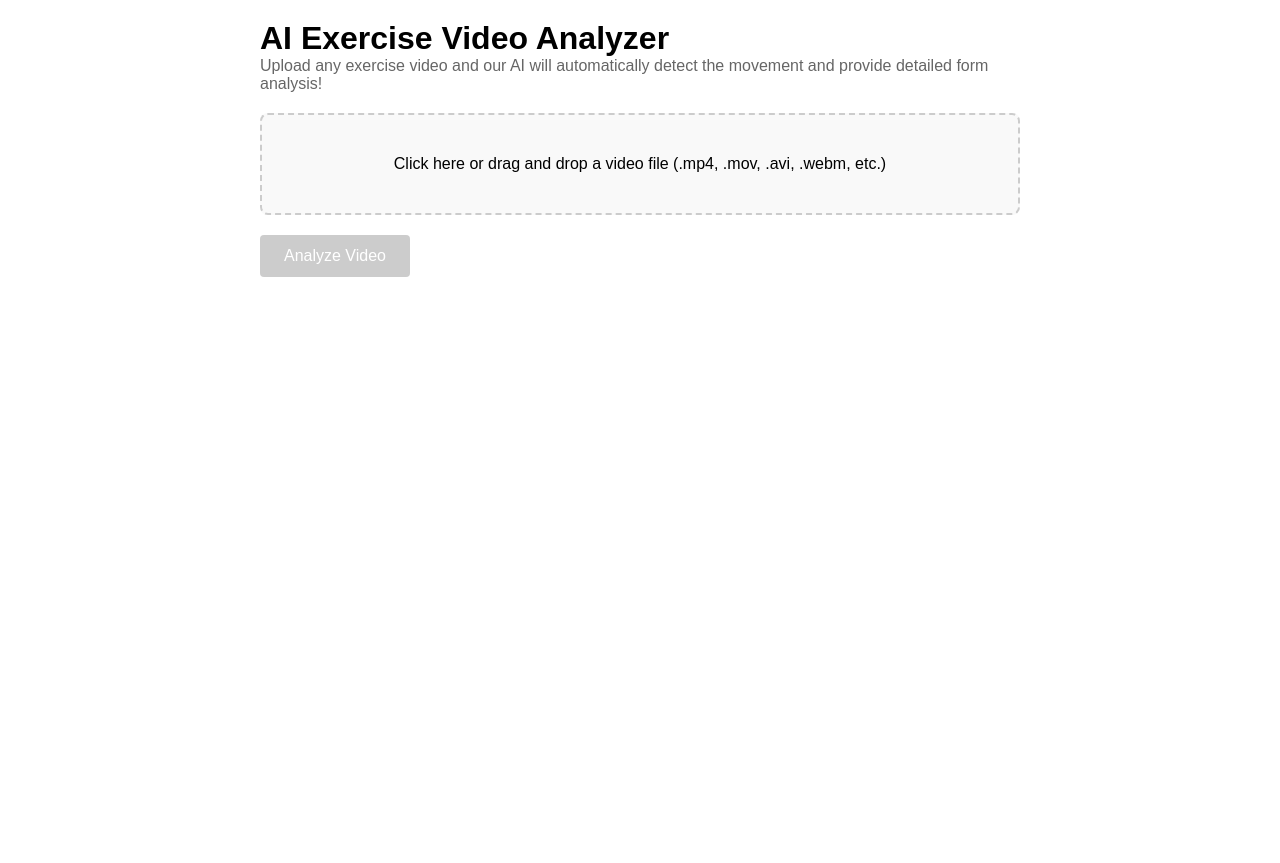
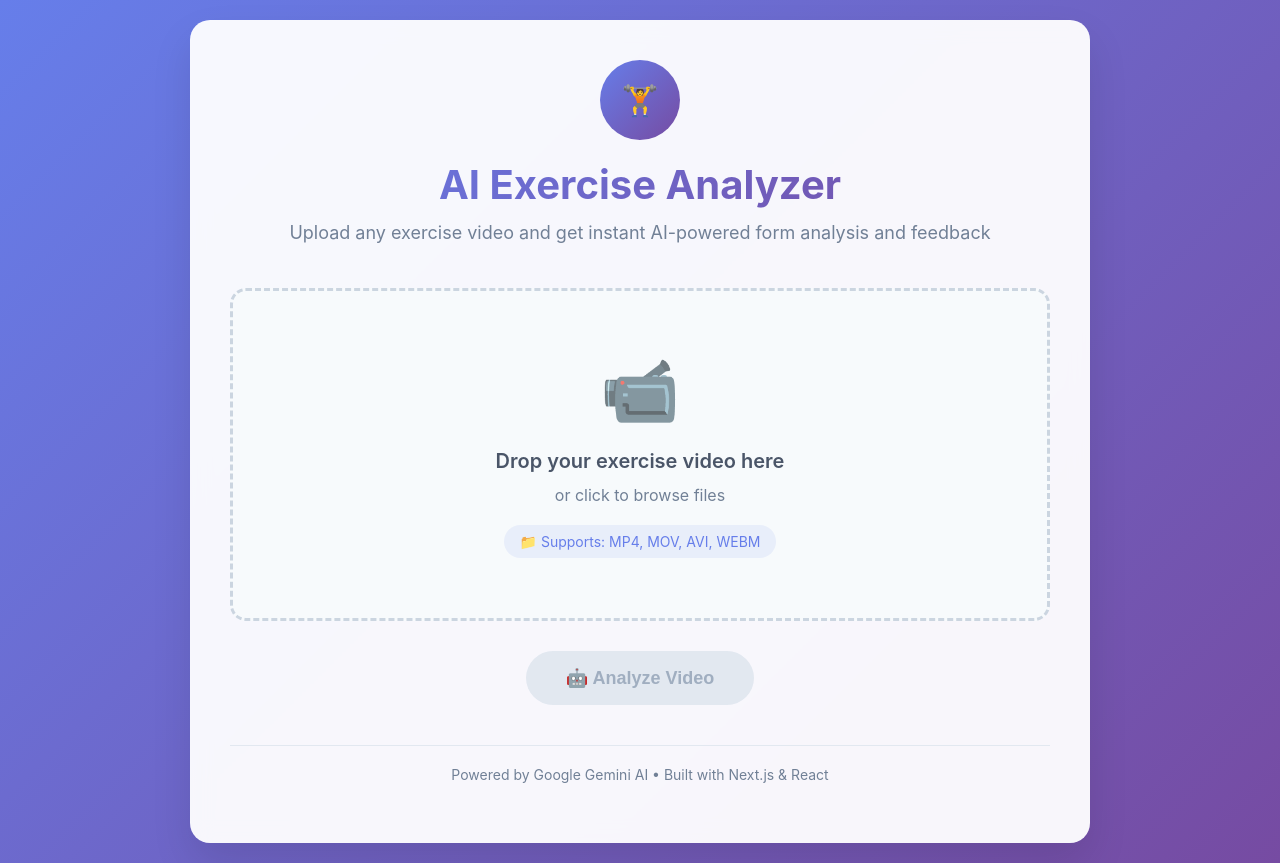
Before and after one commit to ritvikiscool9/terra2025, a Next.js app in the folder terrahacks2/: page / in a window 1280 px wide. Before the commit the page ends 800 px from the top, so only its background shows below. Built offline with nearby package versions, Linux system fonts and the light colour scheme.

Commit message:
Giving it a fresh UI

```diff
--- a/terrahacks2/src/components/VideoAnalyzer.tsx
+++ b/terrahacks2/src/components/VideoAnalyzer.tsx
@@ -97,32 +97,85 @@ export default function VideoAnalyzer() {
 
   return (
     <div style={{
-      maxWidth: '800px',
+      minHeight: '100vh',
+      background: 'linear-gradient(135deg, #667eea 0%, #764ba2 100%)',
+      padding: '20px',
+      fontFamily: '-apple-system, BlinkMacSystemFont, "Segoe UI", Roboto, "Helvetica Neue", Arial, sans-serif'
+    }}>
+      <div style={{
+        maxWidth: '900px',
         margin: '0 auto',
-      padding: '20px',
-      color: '#000000',
-      backgroundColor: '#ffffff'
+        backgroundColor: 'rgba(255, 255, 255, 0.95)',
+        borderRadius: '20px',
+        padding: '40px',
+        boxShadow: '0 20px 40px rgba(0, 0, 0, 0.1)',
+        backdropFilter: 'blur(10px)'
       }}>
-      <h1 style={{ color: '#000000' }}>AI Exercise Video Analyzer</h1>
-      <p style={{ color: '#666666', marginBottom: '20px', fontSize: '16px' }}>
-        Upload any exercise video and our AI will automatically detect the movement and provide detailed form analysis!
+        <div style={{ textAlign: 'center', marginBottom: '40px' }}>
+          <div style={{
+            width: '80px',
+            height: '80px',
+            background: 'linear-gradient(135deg, #667eea 0%, #764ba2 100%)',
+            borderRadius: '50%',
+            margin: '0 auto 20px',
+            display: 'flex',
+            alignItems: 'center',
+            justifyContent: 'center',
+            fontSize: '30px'
+          }}>
+            🏋️
+          </div>
+          <h1 style={{
+            color: '#2d3748',
+            fontSize: '2.5rem',
+            fontWeight: '700',
+            margin: '0 0 10px 0',
+            background: 'linear-gradient(135deg, #667eea 0%, #764ba2 100%)',
+            WebkitBackgroundClip: 'text',
+            WebkitTextFillColor: 'transparent',
+            backgroundClip: 'text'
+          }}>
+            AI Exercise Analyzer
+          </h1>
+          <p style={{
+            color: '#718096',
+            fontSize: '18px',
+            margin: '0',
+            lineHeight: '1.6'
+          }}>
+            Upload any exercise video and get instant AI-powered form analysis and feedback
           </p>
+        </div>
 
         {/* File Upload Area */}
         <div
           onDrop={handleDrop}
           onDragOver={handleDragOver}
           style={{
-          border: '2px dashed #ccc',
-          borderRadius: '8px',
-          padding: '40px',
+            border: selectedFile ? '3px solid #667eea' : '3px dashed #cbd5e0',
+            borderRadius: '16px',
+            padding: '60px 40px',
             textAlign: 'center',
-          marginBottom: '20px',
+            marginBottom: '30px',
             cursor: 'pointer',
-          backgroundColor: '#f9f9f9',
-          color: '#000000'
+            backgroundColor: selectedFile ? 'rgba(102, 126, 234, 0.05)' : '#f7fafc',
+            transition: 'all 0.3s ease',
+            position: 'relative',
+            overflow: 'hidden'
           }}
           onClick={() => fileInputRef.current?.click()}
+          onMouseEnter={(e) => {
+            if (!selectedFile) {
+              e.currentTarget.style.borderColor = '#667eea';
+              e.currentTarget.style.backgroundColor = 'rgba(102, 126, 234, 0.05)';
+            }
+          }}
+          onMouseLeave={(e) => {
+            if (!selectedFile) {
+              e.currentTarget.style.borderColor = '#cbd5e0';
+              e.currentTarget.style.backgroundColor = '#f7fafc';
+            }
+          }}
         >
           <input
             ref={fileInputRef}
@@ -131,106 +184,290 @@ export default function VideoAnalyzer() {
             onChange={handleFileSelect}
             style={{ display: 'none' }}
           />
+
+          <div style={{
+            fontSize: '4rem',
+            marginBottom: '20px',
+            opacity: 0.7
+          }}>
+            {selectedFile ? '✅' : '📹'}
+          </div>
+
           {selectedFile ? (
-          <p>Selected: {selectedFile.name}</p>
+            <div>
+              <p style={{
+                color: '#667eea',
+                fontSize: '18px',
+                fontWeight: '600',
+                margin: '0 0 8px 0'
+              }}>
+                ✨ Video Selected!
+              </p>
+              <p style={{
+                color: '#4a5568',
+                fontSize: '16px',
+                margin: '0'
+              }}>
+                {selectedFile.name}
+              </p>
+            </div>
           ) : (
-          <p>Click here or drag and drop a video file (.mp4, .mov, .avi, .webm, etc.)</p>
+            <div>
+              <p style={{
+                color: '#4a5568',
+                fontSize: '20px',
+                fontWeight: '600',
+                margin: '0 0 12px 0'
+              }}>
+                Drop your exercise video here
+              </p>
+              <p style={{
+                color: '#718096',
+                fontSize: '16px',
+                margin: '0 0 20px 0'
+              }}>
+                or click to browse files
+              </p>
+              <div style={{
+                display: 'inline-flex',
+                alignItems: 'center',
+                gap: '8px',
+                backgroundColor: 'rgba(102, 126, 234, 0.1)',
+                padding: '8px 16px',
+                borderRadius: '20px',
+                fontSize: '14px',
+                color: '#667eea'
+              }}>
+                📁 Supports: MP4, MOV, AVI, WEBM
+              </div>
+            </div>
           )}
         </div>
 
       {/* Video Preview */}
       {videoPreview && (
-        <div style={{ marginBottom: '20px' }}>
-          <h3 style={{ color: '#000000' }}>Video Preview:</h3>
+        <div style={{
+          marginBottom: '30px',
+          backgroundColor: '#ffffff',
+          borderRadius: '16px',
+          padding: '24px',
+          boxShadow: '0 4px 12px rgba(0, 0, 0, 0.05)',
+          border: '1px solid #e2e8f0'
+        }}>
+          <h3 style={{
+            color: '#2d3748',
+            fontSize: '20px',
+            fontWeight: '600',
+            margin: '0 0 20px 0',
+            display: 'flex',
+            alignItems: 'center',
+            gap: '10px'
+          }}>
+            🎬 Video Preview
+          </h3>
+          <div style={{
+            borderRadius: '12px',
+            overflow: 'hidden',
+            boxShadow: '0 8px 25px rgba(0, 0, 0, 0.15)'
+          }}>
             <video
               src={videoPreview}
               controls
               style={{
                 width: '100%',
-              maxWidth: '400px',
+                maxWidth: '500px',
                 height: 'auto',
-              border: '1px solid #ddd',
-              borderRadius: '4px'
+                display: 'block',
+                margin: '0 auto'
               }}
             />
+          </div>
         </div>
       )}
 
       {/* Analyze Button */}
-      <div style={{ marginBottom: '20px' }}>
+      <div style={{
+        textAlign: 'center',
+        marginBottom: '40px'
+      }}>
         <button
           onClick={analyzeVideo}
           disabled={!selectedFile || isLoading}
           style={{
-            padding: '12px 24px',
-            fontSize: '16px',
-            backgroundColor: selectedFile && !isLoading ? '#0070f3' : '#ccc',
-            color: 'white',
+            padding: '16px 40px',
+            fontSize: '18px',
+            fontWeight: '600',
+            background: selectedFile && !isLoading
+              ? 'linear-gradient(135deg, #667eea 0%, #764ba2 100%)'
+              : '#e2e8f0',
+            color: selectedFile && !isLoading ? 'white' : '#a0aec0',
             border: 'none',
-            borderRadius: '4px',
-            cursor: selectedFile && !isLoading ? 'pointer' : 'not-allowed'
+            borderRadius: '50px',
+            cursor: selectedFile && !isLoading ? 'pointer' : 'not-allowed',
+            transition: 'all 0.3s ease',
+            boxShadow: selectedFile && !isLoading
+              ? '0 8px 25px rgba(102, 126, 234, 0.3)'
+              : 'none',
+            transform: 'scale(1)',
+            minWidth: '200px'
+          }}
+          onMouseEnter={(e) => {
+            if (selectedFile && !isLoading) {
+              e.currentTarget.style.transform = 'scale(1.05)';
+              e.currentTarget.style.boxShadow = '0 12px 30px rgba(102, 126, 234, 0.4)';
+            }
+          }}
+          onMouseLeave={(e) => {
+            if (selectedFile && !isLoading) {
+              e.currentTarget.style.transform = 'scale(1)';
+              e.currentTarget.style.boxShadow = '0 8px 25px rgba(102, 126, 234, 0.3)';
+            }
           }}
         >
-          {isLoading ? 'Analyzing...' : 'Analyze Video'}
+          {isLoading ? (
+            <span style={{ display: 'flex', alignItems: 'center', justifyContent: 'center', gap: '10px' }}>
+              <div style={{
+                width: '20px',
+                height: '20px',
+                border: '2px solid rgba(255,255,255,0.3)',
+                borderTop: '2px solid white',
+                borderRadius: '50%',
+                animation: 'spin 1s linear infinite'
+              }} />
+              Analyzing...
+            </span>
+          ) : (
+            <span style={{ display: 'flex', alignItems: 'center', justifyContent: 'center', gap: '10px' }}>
+              🤖 Analyze Video
+            </span>
+          )}
         </button>
       </div>
 
       {/* Loading Indicator */}
       {isLoading && (
-        <div style={{ textAlign: 'center', marginBottom: '20px', color: '#000000' }}>
         <div style={{
-            border: '4px solid #f3f3f3',
-            borderTop: '4px solid #0070f3',
+          textAlign: 'center',
+          marginBottom: '40px',
+          backgroundColor: 'rgba(102, 126, 234, 0.05)',
+          borderRadius: '16px',
+          padding: '40px 20px',
+          border: '1px solid rgba(102, 126, 234, 0.1)'
+        }}>
+          <div style={{
+            width: '60px',
+            height: '60px',
+            border: '4px solid rgba(102, 126, 234, 0.2)',
+            borderTop: '4px solid #667eea',
             borderRadius: '50%',
-            width: '40px',
-            height: '40px',
             animation: 'spin 1s linear infinite',
-            margin: '0 auto'
+            margin: '0 auto 20px'
           }} />
-          <p style={{ color: '#000000' }}>Analyzing your exercise video...</p>
+          <h4 style={{
+            color: '#667eea',
+            fontSize: '18px',
+            fontWeight: '600',
+            margin: '0 0 8px 0'
+          }}>
+            🤖 AI is analyzing your video...
+          </h4>
+          <p style={{
+            color: '#718096',
+            fontSize: '14px',
+            margin: '0'
+          }}>
+            This may take a few moments depending on video length
+          </p>
         </div>
       )}
 
       {/* Error Display */}
       {error && (
         <div style={{
-          backgroundColor: '#fee',
-          color: '#c33',
-          padding: '12px',
-          borderRadius: '4px',
-          marginBottom: '20px',
-          border: '1px solid #fcc'
+          backgroundColor: '#fed7d7',
+          color: '#c53030',
+          padding: '20px',
+          borderRadius: '12px',
+          marginBottom: '30px',
+          border: '1px solid #feb2b2',
+          display: 'flex',
+          alignItems: 'center',
+          gap: '12px'
         }}>
-          <strong>Error:</strong> {error}
+          <div style={{ fontSize: '24px' }}>⚠️</div>
+          <div>
+            <strong style={{ display: 'block', marginBottom: '4px' }}>Oops! Something went wrong</strong>
+            <span>{error}</span>
+          </div>
         </div>
       )}
 
       {/* Analysis Results */}
       {analysis && (
-        <div style={{ marginBottom: '20px' }}>
-          <h3 style={{ color: '#000000' }}>Analysis Results:</h3>
         <div style={{
-            backgroundColor: '#f8f8f8',
-            border: '1px solid #ddd',
-            borderRadius: '4px',
-            padding: '16px',
-            maxHeight: '400px',
+          marginBottom: '40px',
+          backgroundColor: '#ffffff',
+          borderRadius: '16px',
+          overflow: 'hidden',
+          boxShadow: '0 8px 25px rgba(0, 0, 0, 0.1)',
+          border: '1px solid #e2e8f0'
+        }}>
+          <div style={{
+            background: 'linear-gradient(135deg, #667eea 0%, #764ba2 100%)',
+            color: 'white',
+            padding: '20px 24px',
+            display: 'flex',
+            alignItems: 'center',
+            gap: '12px'
+          }}>
+            <div style={{ fontSize: '24px' }}>📊</div>
+            <h3 style={{
+              fontSize: '20px',
+              fontWeight: '600',
+              margin: '0'
+            }}>
+              AI Analysis Results
+            </h3>
+          </div>
+          <div style={{
+            padding: '24px',
+            maxHeight: '500px',
             overflowY: 'auto',
             whiteSpace: 'pre-wrap',
-            fontSize: '14px',
-            lineHeight: '1.5',
-            color: '#000000'
+            fontSize: '15px',
+            lineHeight: '1.7',
+            color: '#2d3748',
+            fontFamily: 'ui-monospace, SFMono-Regular, "SF Mono", Monaco, Consolas, "Liberation Mono", "Courier New", monospace'
           }}>
             {analysis}
           </div>
         </div>
       )}
 
+        {/* Footer */}
+        <div style={{
+          textAlign: 'center',
+          padding: '20px 0',
+          color: '#718096',
+          fontSize: '14px',
+          borderTop: '1px solid #e2e8f0',
+          marginTop: '40px'
+        }}>
+          <p style={{ margin: '0' }}>
+            Powered by Google Gemini AI • Built with Next.js & React
+          </p>
+        </div>
+      </div>
+
       <style jsx>{`
         @keyframes spin {
           0% { transform: rotate(0deg); }
           100% { transform: rotate(360deg); }
         }
+
+        * {
+          box-sizing: border-box;
+        }
       `}</style>
     </div>
   );
--- a/terrahacks2/src/pages/index.tsx
+++ b/terrahacks2/src/pages/index.tsx
@@ -5,18 +5,19 @@ export default function Home() {
   return (
     <>
       <Head>
-        <title>Squat Video Analyzer</title>
-        <meta name="description" content="AI-powered squat exercise analysis using Google Gemini" />
+        <title>AI Exercise Analyzer - Smart Fitness Form Analysis</title>
+        <meta name="description" content="Upload any exercise video and get instant AI-powered form analysis and feedback using Google Gemini" />
         <meta name="viewport" content="width=device-width, initial-scale=1" />
         <link rel="icon" href="/favicon.ico" />
       </Head>
-      <div style={{
+      <main style={{
+        margin: 0,
+        padding: 0,
         minHeight: '100vh',
-        backgroundColor: '#ffffff',
-        color: '#000000'
+        backgroundColor: '#f7fafc'
       }}>
         <VideoAnalyzer />
-      </div>
+      </main>
     </>
   );
 }
```
Lines whose indentation alone changed are shown as unchanged.
